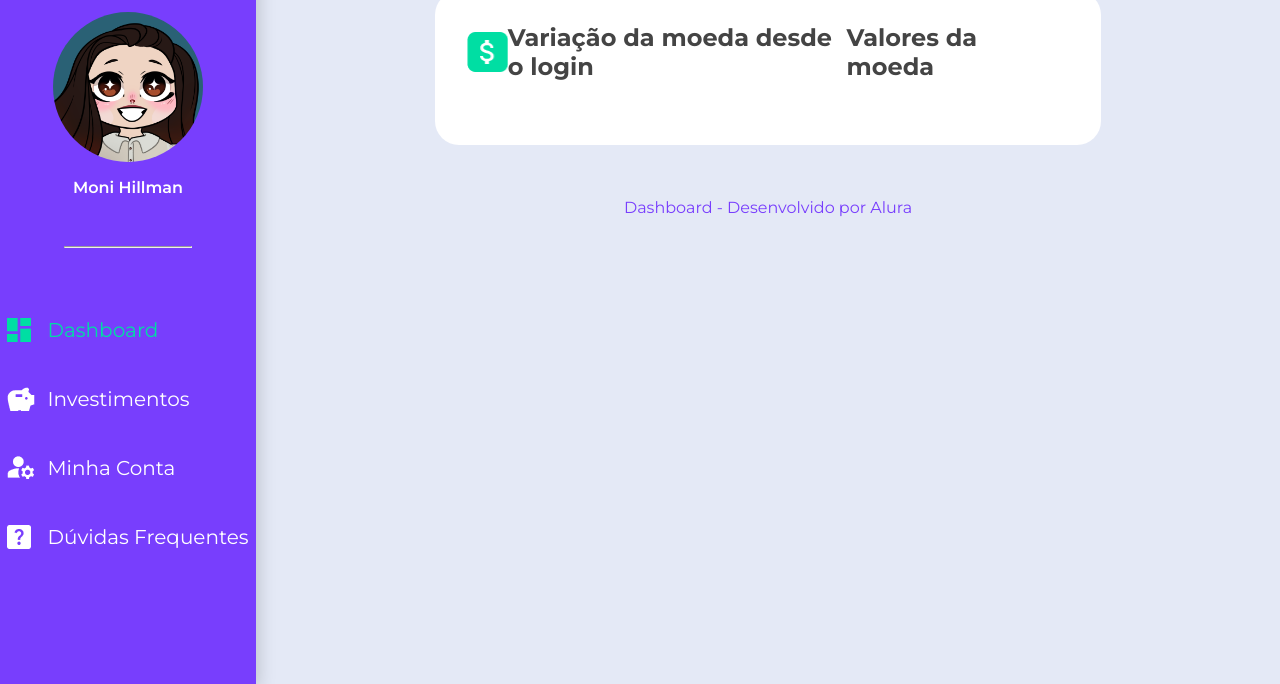
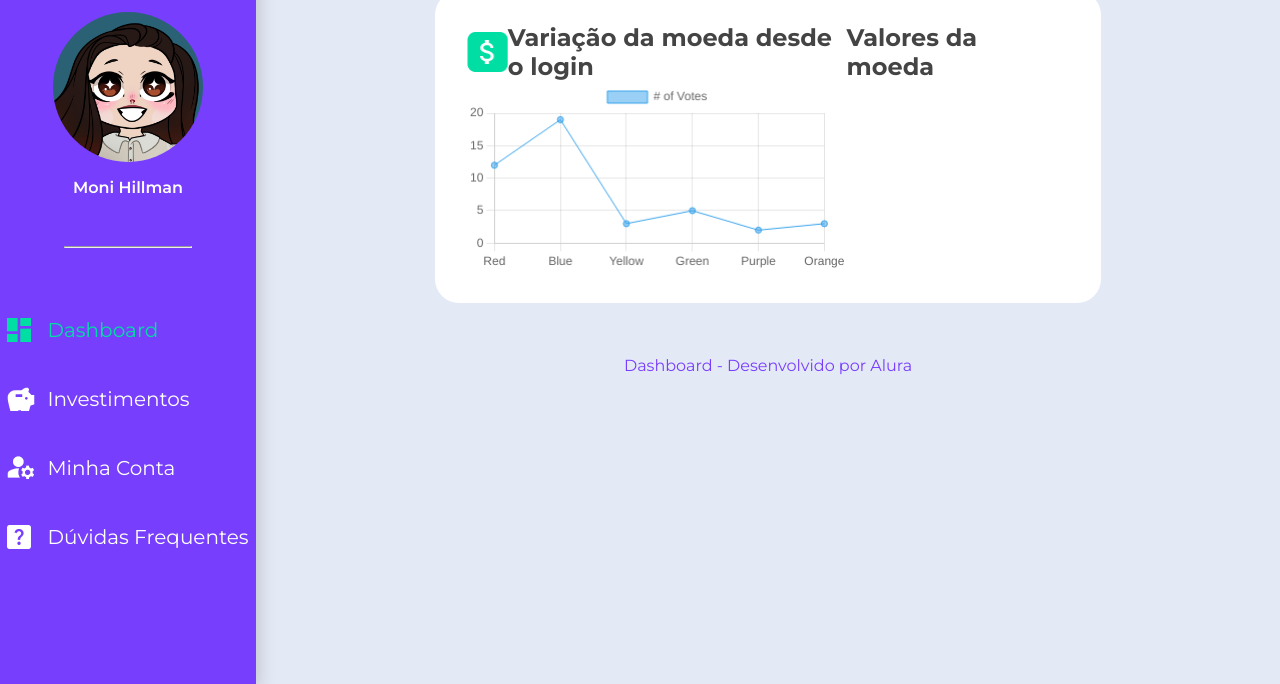
Before and after one commit to Alura-Orientacao-Objetos-JS/byteBank-atualizado, a plain HTML site: page index.html in a window 1280 px wide. Shown: the part 116-800 px from the top of the page. Drawn offline with nearby package versions, Linux system fonts and the light colour scheme; no server answers.

Commit message:
commit final aula 1
Nessa aula, você aprendeu como:

    Instalar a biblioteca Chart.js via CDN;
    Implementar um gráfico com os métodos disponíveis na biblioteca Chart.js;
    Consumir APIs de forma assíncrona com a FetchAPI;
    Conectar com a API de cotação de moedas chamada Awesome API.

```diff
--- a/index.html
+++ b/index.html
@@ -36,7 +36,7 @@
           <span class="grafico__ilustracao-dolar"></span>
           <h2>Variação da moeda desde o login</h2>
         </div>
-
+          <canvas id="graficoDolar"></canvas>
       </div>
 
       <div class="investimentos">
@@ -50,6 +50,8 @@
       <p>Dashboard - Desenvolvido por Alura</p>
     </footer>
   </main>
+  <script src="https://cdn.jsdelivr.net/npm/chart.js"></script>
+  <script src="./script/script.js" type="module"></script>
 </body>
 
 </html>
--- /dev/null
+++ b/script/script.js
@@ -0,0 +1,21 @@
+const graphDolar = document.querySelector('#graficoDolar')
+
+const graphForDolar = new Chart(graphDolar, {
+    type: 'line',
+    data: {
+      labels: ['Red', 'Blue', 'Yellow', 'Green', 'Purple', 'Orange'],
+      datasets: [{
+        label: '# of Votes',
+        data: [12, 19, 3, 5, 2, 3],
+        borderWidth: 1
+      }]
+    }
+  });
+
+async function connectAPI(){
+    const connect = await fetch("https://economia.awesomeapi.com.br/json/last/USD-BRL")
+    const connectJSON = await connect.json()
+    console.log(connectJSON)
+}
+
+connectAPI()
```
